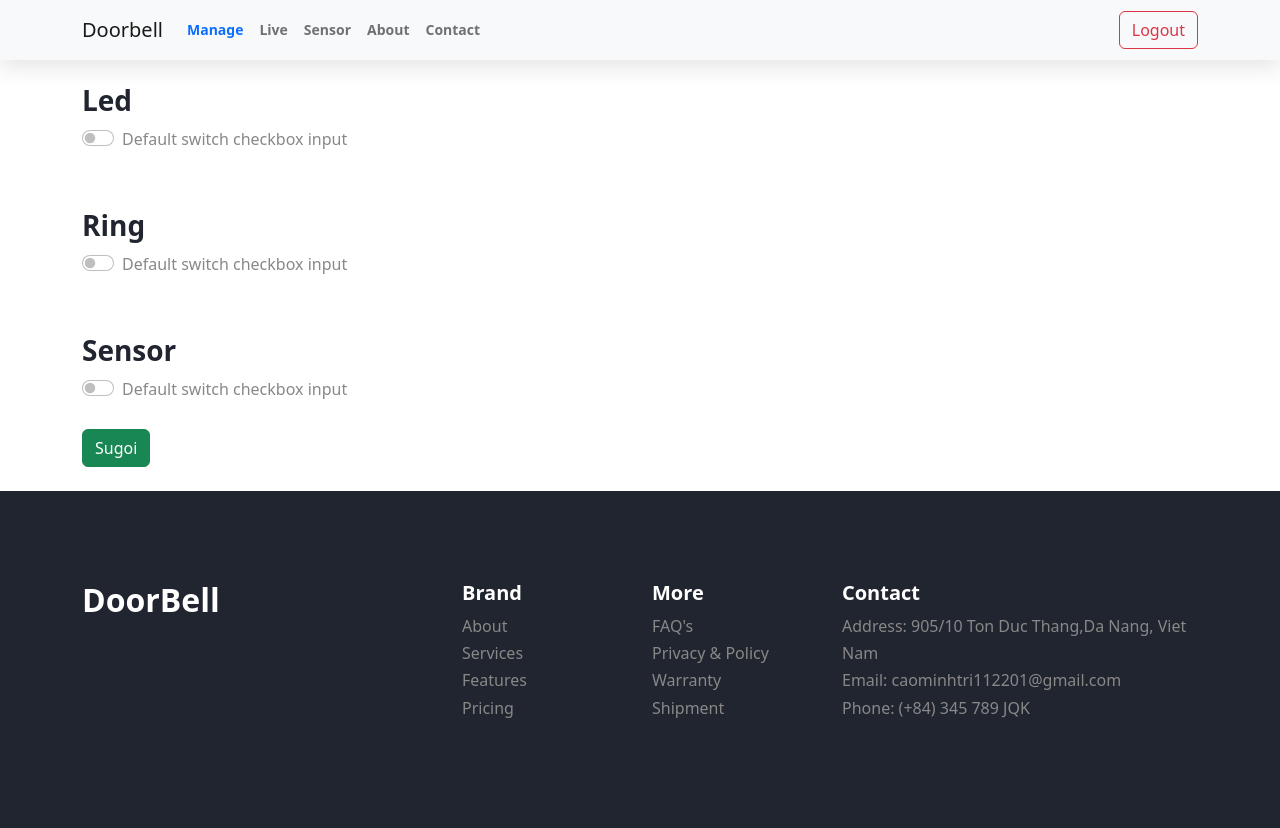
After one commit to caominhtri1122001/PBL5, a Django app: page /sensor/ in a window 1280 px wide. The commit adds this page. Run offline with Django 4.2, Linux system fonts and the light colour scheme.

Commit message:
delete template and manage led sensor

```diff
--- a/doorbell/templates/live.html
+++ b/doorbell/templates/live.html
@@ -4,7 +4,7 @@
 
     <section class="container py-lg-5">
 	<iframe src="http://192.168.1.69:81" scrolling="yes" width=100% height=700px></iframe>
-    <div>
+    <div class="text-center">
         <a href="http://192.168.1.69/onAutoRing" style="width: 100px;" class="btn btn-success">Ring on</a>
         <a href="http://192.168.1.69/offAutoRing" style="width: 100px;" class="btn btn-danger">Ring off</a>
         <a href="http://192.168.1.69/onSensor" style="width: 100px;" class="btn btn-success">Sensor on</a>
--- a/doorbell/templates/navbar.html
+++ b/doorbell/templates/navbar.html
@@ -29,6 +29,9 @@
                     <a class="nav-link" href="/live">Live</a>
                 </li>
                 <li class="nav-item">
+                    <a class="nav-link" href="/sensor">Sensor</a>
+                </li>
+                <li class="nav-item">
                     <a class="nav-link" href="/home">About</a>
                 </li>
                 <li class="nav-item">
--- /dev/null
+++ b/doorbell/templates/sensor.html
@@ -0,0 +1,56 @@
+<!DOCTYPE html>
+<html lang="en">
+{% extends 'index.html' %}
+<head>
+    <meta charset="UTF-8">
+    <meta http-equiv="X-UA-Compatible" content="IE=edge">
+    <meta name="viewport" content="width=device-width, initial-scale=1.0">
+    <title>Control Sensor</title>
+</head>
+<body>
+    {% block content %}
+    <div class="container">
+        <form action="" method="POST" class="mt-4">
+            {% csrf_token %}
+            <div class="form-group">
+                <h3 class="form-label" for="username">Led</h3>
+                <!-- <div class="form-check">
+                    <input class="form-check-input" type="radio" name="flexRadioDefault" id="flexRadioDefault1">
+                    <label class="form-check-label" for="flexRadioDefault1">
+                      Led On
+                    </label>
+                </div>
+                <div class="form-check">
+                    <input class="form-check-input" type="radio" name="flexRadioDefault" id="flexRadioDefault2" checked>
+                    <label class="form-check-label" for="flexRadioDefault2">
+                      Led Off
+                    </label>
+                </div> -->
+                <div class="form-check form-switch">
+                    <input class="form-check-input" type="checkbox" id="flexSwitchCheckDefault" name="led">
+                    <label class="form-check-label" for="flexSwitchCheckDefault">Default switch checkbox input</label>
+                </div>
+
+                <br>
+                <br>
+                <h3 class="form-label" for="username">Ring</h3>
+                <div class="form-check form-switch">
+                    <input class="form-check-input" type="checkbox" id="flexSwitchCheckDefault" name="ring">
+                    <label class="form-check-label" for="flexSwitchCheckDefault">Default switch checkbox input</label>
+                </div>
+
+                <br>
+                <br>
+                <h3 class="form-label" for="username">Sensor</h3>
+                <div class="form-check form-switch">
+                    <input class="form-check-input" type="checkbox" id="flexSwitchCheckDefault" name="sensor">
+                    <label class="form-check-label" for="flexSwitchCheckDefault">Default switch checkbox input</label>
+                </div>
+
+            </div>
+            <input class="btn btn-success w-30 mb-4 mt-4" type="submit" value="Sugoi">
+        </form>
+    </div>
+    {% endblock %}
+</body>
+</html>
--- a/doorbell/urls.py
+++ b/doorbell/urls.py
@@ -7,6 +7,7 @@ urlpatterns = [
     path('home/',views.home_view, name="home"),
     path('contact/', views.contact_view, name="contact"),
     path('live/', views.live_view, name="live"),
+    path('sensor/', views.sensor_view, name="sensor"),
     path('manage/',views.manage_view, name="manage"),
     path('<str:name>/delete', views.delete_view, name="delete"),
     path('register/', views.register_view, name="register"),
--- a/doorbell/views.py
+++ b/doorbell/views.py
@@ -1,5 +1,7 @@
+from django.http import JsonResponse
 from django.shortcuts import redirect, render
 from matplotlib import image
+from matplotlib.style import context
 import pyrebase
 from .models import *
 from django.contrib.auth.decorators import login_required
@@ -60,7 +62,8 @@ def delete_view(request, name):
         database.child('IMG').child(name).remove()
         return redirect('/manage')
     context = {
-        'guest':name
+        'guest':guest['downloadURL'],
+        'name':name,
     }
     return render(request, 'delete.html', context)
 
@@ -97,3 +100,24 @@ def register_view(request):
             }
 
     return render(request, 'register.html', context)
+
+
+def sensor_view(request):
+    if request.method == "POST":
+        if 'led' not in request.POST:
+            led = 'off'
+        else:
+            led = request.POST['led']
+        if 'ring' not in request.POST:
+            ring = 'off'
+        else:
+            ring = request.POST['ring']
+        if 'sensor' not in request.POST:
+            sensor = 'off'
+        else:
+            sensor = request.POST['sensor']
+        print(led,ring,sensor)
+
+        data = [{'led':led, 'ring':ring, 'sensor':sensor}]
+        return JsonResponse(data, safe=False)
+    return render(request, 'sensor.html')
```
Also changed, not shown: doorbell/templates/delete.html (+10 -5 lines).
